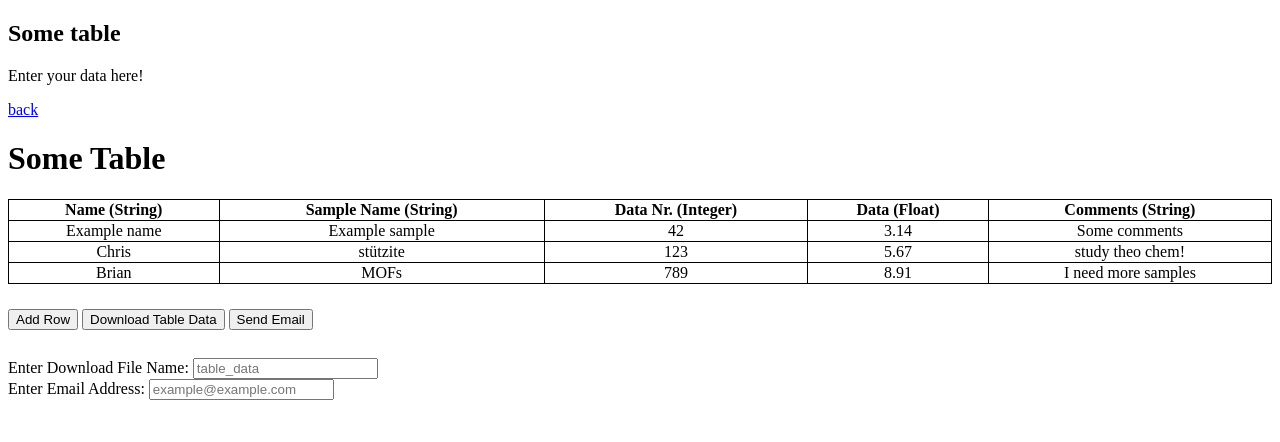
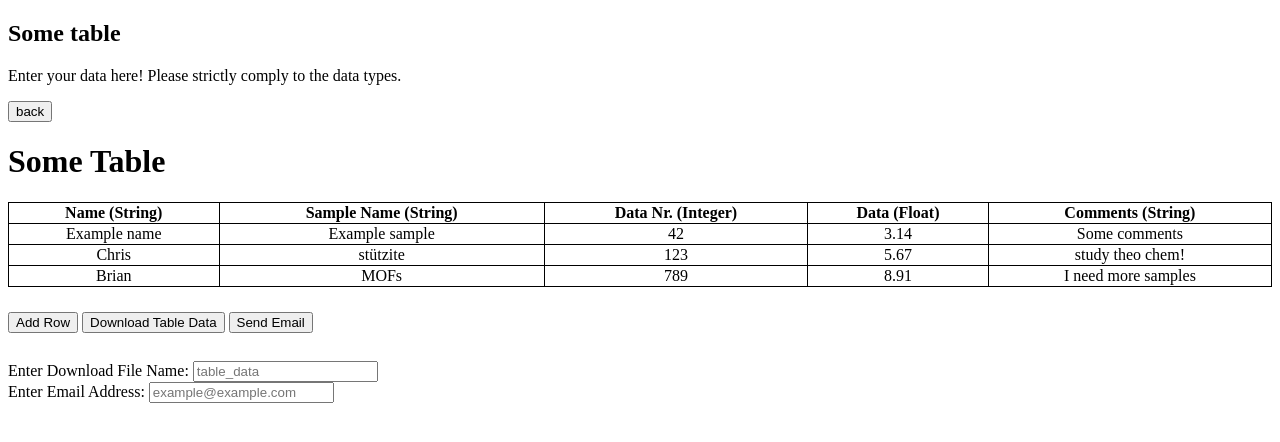
Before and after one commit to QuantumChemist/QuantumChemist.github.io, a Jekyll site: the page built from table.md, in a window 1280 px wide. Shown: the top 442 px of the page. Built offline with Jekyll 4.4.1, drawn with Linux system fonts in a browser that asks for light colours; our own code applies the rules of GitHub Pages for plain Markdown files.

Commit message:
Update table.md

```diff
--- a/table.md
+++ b/table.md
@@ -3,7 +3,7 @@ layout: table
 ---
 
 ## Some table
-Enter your data here!
+Enter your data here! Please strictly comply to the data types.
 
 
-[back](./tools)
+<a href="./tools" target="_blank"><button>back</button></a>
```
